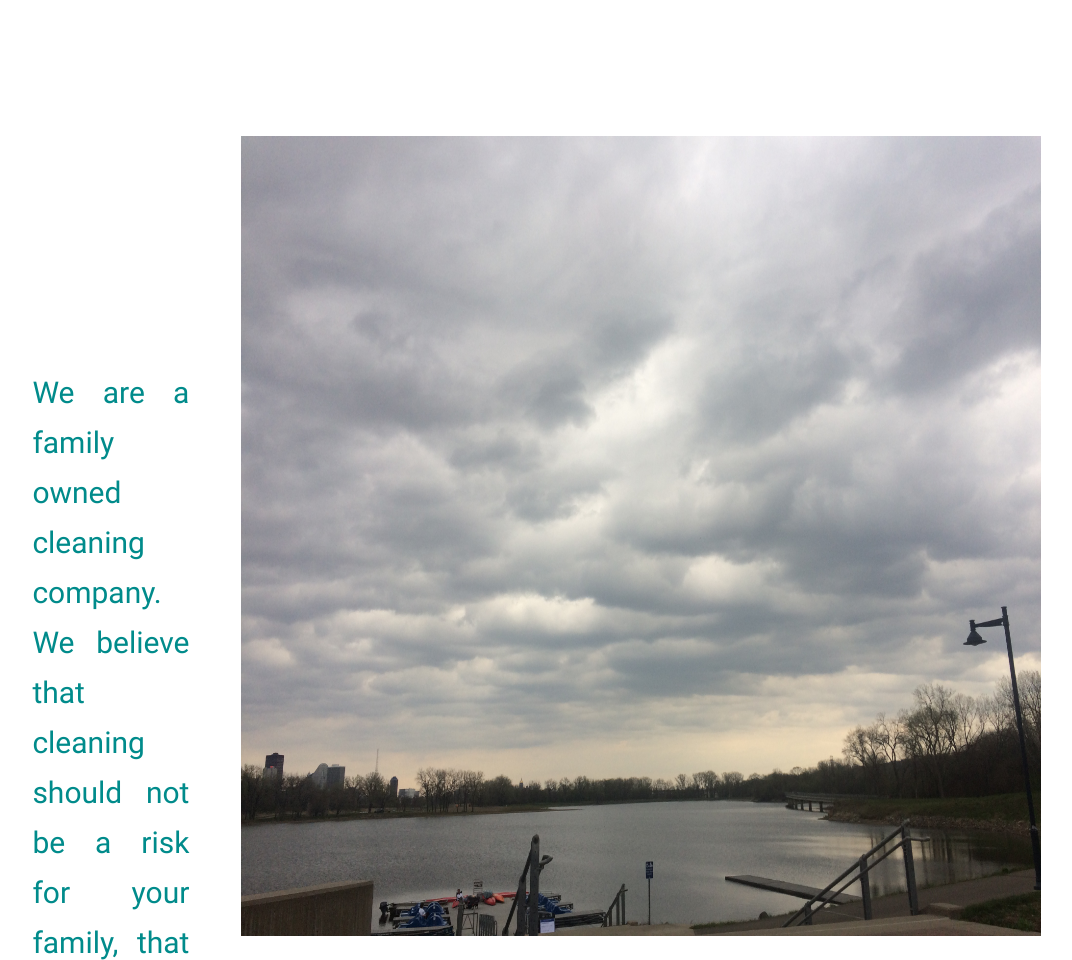
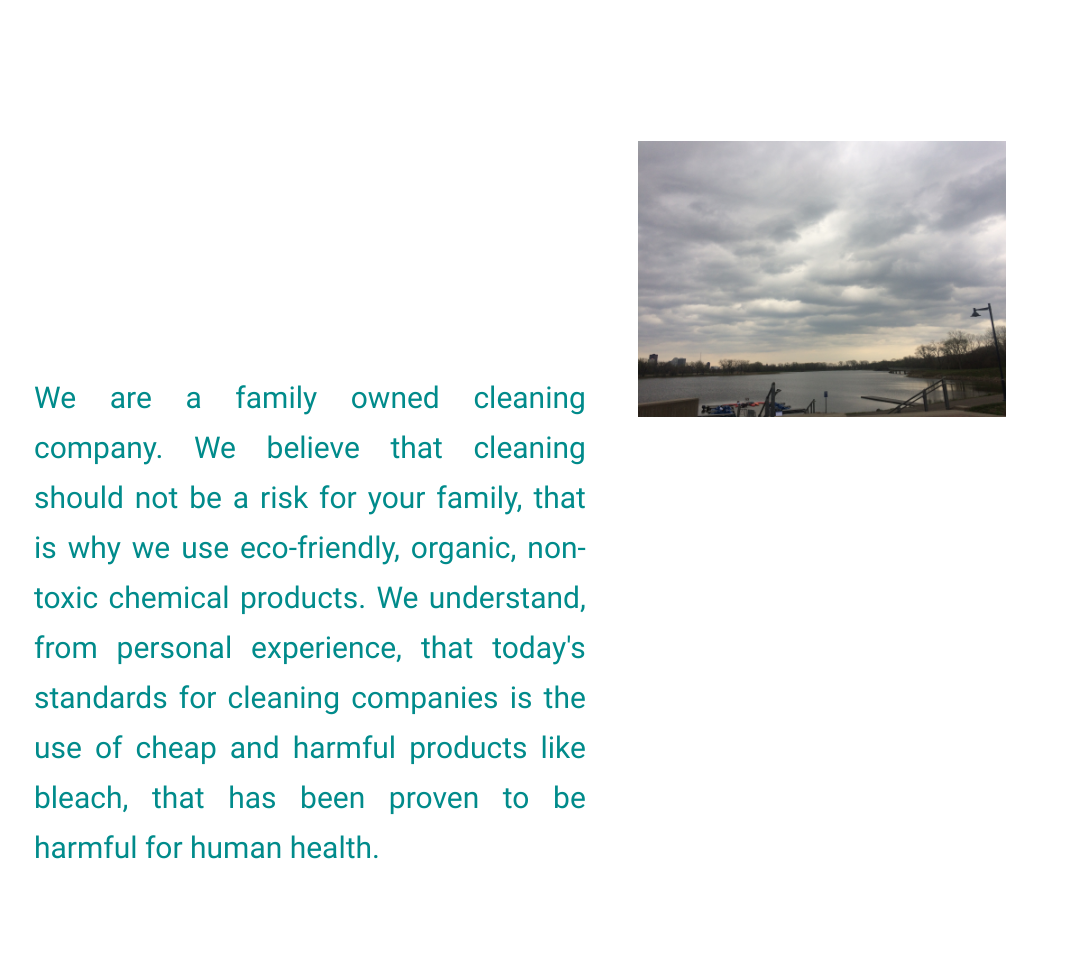
Before and after one commit to Joel-mtx/CrunchyWeb, a plain HTML site: page index.html in a window 1280 px wide. Shown: the part 1140-2100 px from the top of the page, without its empty margins (154-1226 px from the left). Drawn offline with Linux system fonts and the light colour scheme.

Commit message:
A lot of changes

```diff
--- a/style.css
+++ b/style.css
@@ -12,6 +12,11 @@
     background-color:darkgray;
     color: white;
 
+}
+
+html, body{
+    width: 100%;
+    min-height: 100%;
 }
 
 body{
@@ -74,8 +79,8 @@ h3{
 }
 
 #lake{
-    width: 800px;
-    height: 800px
+    max-width: 100%;
+    max-height: 100%;
 }
 /* Text Question*/
 #question1{
@@ -136,8 +141,8 @@ h3{
 }
 
 #image3{
-    width: 800px;
-    height: 800ps;
+    max-width: 50%;
+    max-height: 50%;
 }
 
 .section3 .response3{
```
